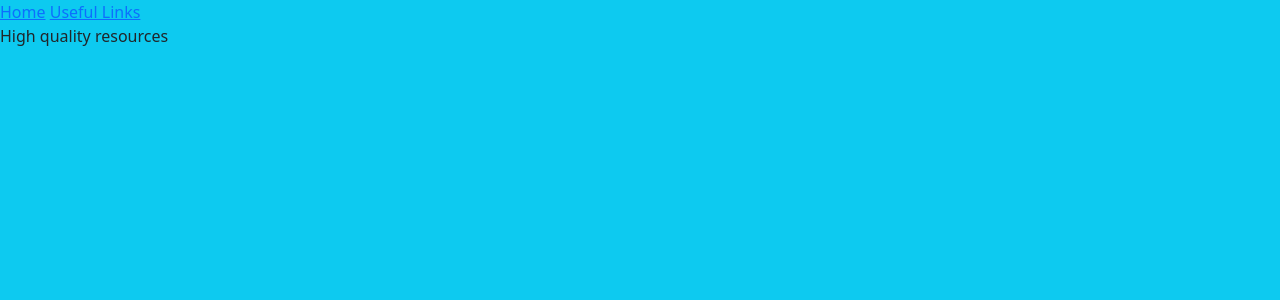
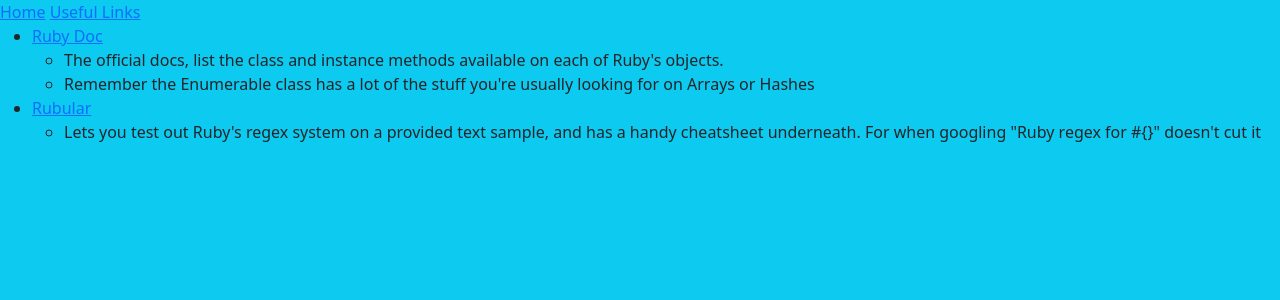
Before and after one commit to Brett-Tanner/Brett-Tanner.github.io, a Jekyll site: the page built from _ruby/useful_links.html, in a window 1280 px wide. Shown: the top 300 px of the page. Built offline with Jekyll 4.4.1, drawn with Linux system fonts in a browser that asks for light colours.

Commit message:
Add useful links to Ruby

```diff
--- a/_ruby/useful_links.html
+++ b/_ruby/useful_links.html
@@ -3,4 +3,28 @@ title: Useful Links
 layout: ruby
 ---
 
-<p>High quality resources</p>
+<ul>
+  <li>
+    <a href="https://ruby-doc.org/">Ruby Doc</a>
+    <ul>
+      <li>
+        The official docs, list the class and instance methods available on each
+        of Ruby's objects.
+      </li>
+      <li>
+        Remember the Enumerable class has a lot of the stuff you're usually
+        looking for on Arrays or Hashes
+      </li>
+    </ul>
+  </li>
+  <li>
+    <a href="https://rubular.com/">Rubular</a>
+    <ul>
+      <li>
+        Lets you test out Ruby's regex system on a provided text sample, and has
+        a handy cheatsheet underneath. For when googling "Ruby regex for #{}"
+        doesn't cut it
+      </li>
+    </ul>
+  </li>
+</ul>
--- a/_topics/ruby.html
+++ b/_topics/ruby.html
@@ -2,7 +2,11 @@
 title: Ruby
 ---
 
-<p>A very friendly language</p>
+<p>A programmer friendly, highly object oriented language implemented in C.</p>
+<p>
+  EVERYTHING is an object, even Integers, and has a variety of methods defined
+  on it for actions you might commonly need to perform on that data type.
+</p>
 
 <ul>
   {% for topic in site.ruby %}
```
